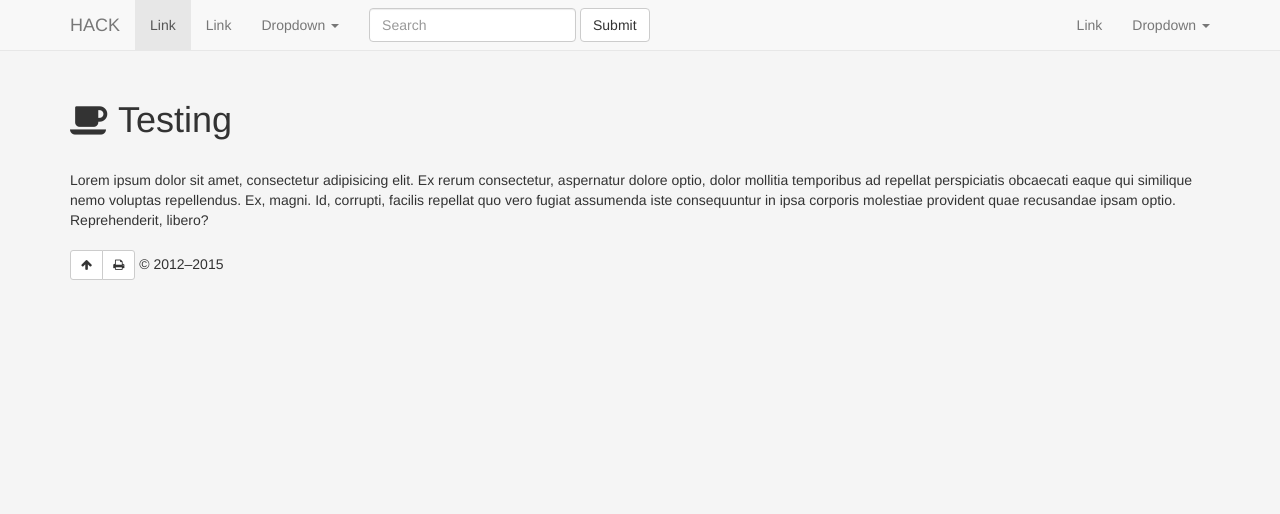
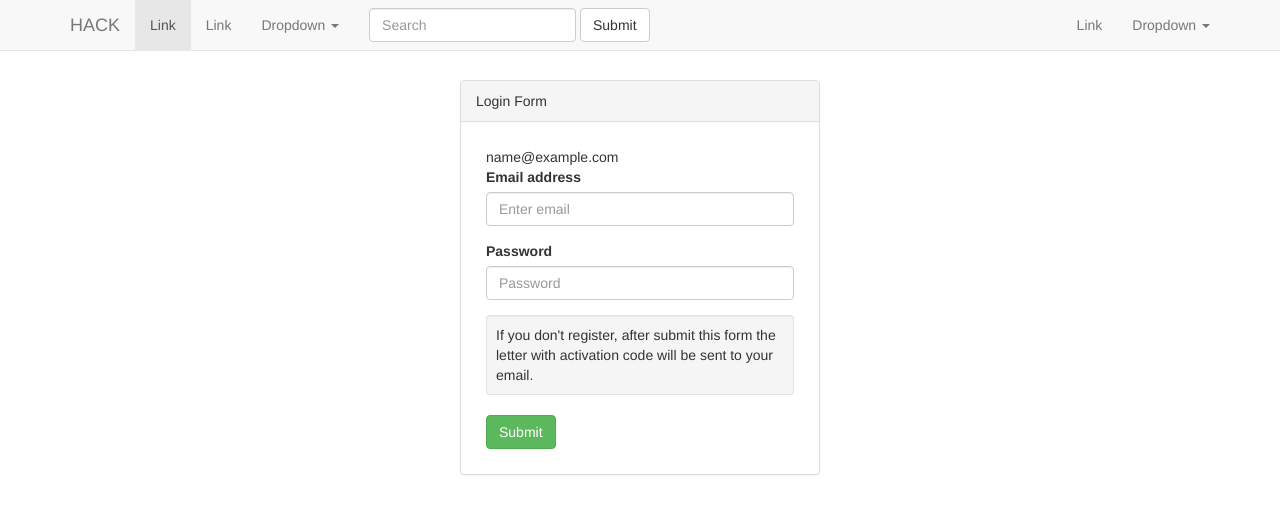
Before and after one commit to sigorilla/joinme, a Django app: template templates/mipt_hack_server/base.html in a window 1280 px wide. Shown: the top 514 px of the page. Run offline with Django 3.2, Linux system fonts and the light colour scheme; the template is opened without the code that fills it: most values are stand-ins (such as "Sample title", 1, 10 or a date in 2020); some libraries are stand-ins or nearby versions.

Commit message:
main page with emails

```diff
--- a/static/mipt_hack_server/css/style.css
+++ b/static/mipt_hack_server/css/style.css
@@ -1,6 +1,6 @@
 body {
 	padding-top: 70px;
-	background-color: whitesmoke;
+	/*background-color: whitesmoke;*/
 }
 
 #header,
@@ -8,3 +8,7 @@ body {
 #footer {
 	padding: 10px 0;
 }
+
+#loginForm {
+	padding: 10px;
+}
--- a/static/mipt_hack_server/js/main.js
+++ b/static/mipt_hack_server/js/main.js
@@ -1,18 +1,22 @@
 var HACK;
 
-$( document ).ready( function() {
+$( document ).ready( function () {
 
-	HACK = ( function() {
+	HACK = ( function () {
 
-		var _init = function() {
+		var $loginForm = $( "#loginForm" );
+
+		var regEmail = /.+@.+\..+/i;
+
+		var _init = function () {
 			console.log( "HACK is running." );
 
 			_addListener();
 		};
 
-		var _addListener = function() {
+		var _addListener = function () {
 
-			$( "[data-fire]" ).click( function() {
+			$( "[data-fire]" ).click( function () {
 				var fire = $( this ).data( "fire" );
 				if ( fire == "totop" ) {
 					$( "html, body" ).animate( { scrollTop: 0 } );
@@ -20,6 +24,38 @@ $( document ).ready( function() {
 				if ( fire == "print" ) {
 					window.print();
 				}
+			} );
+
+			$loginForm.find( "[data-type=submit]" ).click( function ( event ) {
+				event.preventDefault();
+
+				var checkin = true;
+
+				$( this ).parent( ".form-group" ).removeClass( "has-error has-success" );
+				var $email = $( this ).parents( "#loginForm" ).find( "input[name=email]" );
+				var $password = $( this ).parents( "#loginForm" ).find( "input[name=password]" );
+
+				if ( $email !== undefined ) {
+					if ( !regEmail.test( $email.val() ) ) {
+						$email.parent( ".form-group" ).addClass( "has-error" );
+					} else {
+						$email.parent( ".form-group" ).addClass( "has-success" );
+					}
+				}
+
+				if ( $password.val().length == 0 ) {
+					$password.parent( ".form-group" ).addClass( "has-error" );
+				} else {
+					$password.parent( ".form-group" ).addClass( "has-success" );
+				}
+
+				if ( $loginForm.find( ".form-group.has-success" ).length == 2 ) {
+					$loginForm.submit();
+				}
+			} );
+
+			$loginForm.find( "input" ).on( "focus", function ( event ) {
+				$( this ).parent( ".form-group" ).removeClass( "has-error" );
 			} );
 
 		};
--- a/templates/mipt_hack_server/base.html
+++ b/templates/mipt_hack_server/base.html
@@ -3,26 +3,27 @@
 <html lang="en" prefix="og: http://ogp.me/ns#">
 {% block head %}
 	<head>
-		<meta charset="UTF-8">
+		<meta charset="utf-8">
+		<meta http-equiv="X-UA-Compatible" content="IE=edge">
+		<meta name="viewport" content="width=device-width, initial-scale=1">
 		<title>{% block title %}{{ page_title|default:"Homepage" }} | MIPT{% endblock title %}</title>
-		<meta name="viewport" content="width=device-width, initial-scale=1.0">
 		<!--[if lt IE 9]>
-		<script src="//html5shiv.googlecode.com/svn/trunk/html5.js"></script>
+		<script src="https://oss.maxcdn.com/html5shiv/3.7.2/html5shiv.min.js"></script>
+		<script src="https://oss.maxcdn.com/respond/1.4.2/respond.min.js"></script>
 		<![endif]-->
+
 		<meta name="title" content="{{ page_title|default:"MIPT" }}">
 		<meta name="author" content="Igor Stepanov">
 		<meta name="description" content="Homepage">
 		<meta property="og:title" content="{{ page_title|default:"MIPT" }}">
 		<meta property="og:type" content="website">
 		<meta property="og:url" content="{{ current_uri }}">
+
 		<link rel="icon" type="image/x-icon" href="{% static "images/favicon.png" %}">
+
 		<link rel="stylesheet" href="https://maxcdn.bootstrapcdn.com/bootstrap/3.3.4/css/bootstrap.min.css">
 		<link rel="stylesheet" href="https://maxcdn.bootstrapcdn.com/font-awesome/4.3.0/css/font-awesome.min.css">
 		<link rel="stylesheet" href="{% static "mipt_hack_server/css/style.css" %}?v=0.0.1">
-		<script src="https://code.jquery.com/jquery-2.1.3.min.js"></script>
-		<script src="https://maxcdn.bootstrapcdn.com/bootstrap/3.3.4/js/bootstrap.min.js"></script>
-		<script src="{% static "mipt_hack_server/js/main.js" %}?v=0.0.3"></script>
-		{% block end_script %}{% endblock end_script %}
 		{% block head_script %}{% endblock head_script %}
 	</head>
 {% endblock head %}
@@ -37,7 +38,7 @@
 				<span class="icon-bar"></span>
 				<span class="icon-bar"></span>
 			</button>
-			<a class="navbar-brand" href="/">HACK</a>
+			<a class="navbar-brand" href="/test/">HACK</a>
 		</div>
 
 		<div class="collapse navbar-collapse" id="bs-example-navbar-collapse-1">
@@ -80,15 +81,12 @@
 				</li>
 			</ul>
 		</div>
-		{# {% load menu_top %} #}
-		{# {% show_menu %} #}
-		{# {% include "nav.html" %} #}
 	{% endblock navigation %}
 	</div>
 </nav>
 
 {% block header %}
-<header id="header">
+<header id="header" class="hidden">
 	<div class="container">
 		<h1>{% block page_title %} <i class="fa fa-{{ fa|default:'coffee' }}"></i> {{ page_title|default:"Testing" }} {% endblock page_title %}</h1>
 	</div>
@@ -99,11 +97,36 @@
 <div id="main">
 	<div class="container">
 	{% block page %}
-		<div>Lorem ipsum dolor sit amet, consectetur adipisicing elit. Ex rerum consectetur, aspernatur dolore optio, dolor mollitia temporibus ad repellat perspiciatis obcaecati eaque qui similique nemo voluptas repellendus. Ex, magni. Id, corrupti, facilis repellat quo vero fugiat assumenda iste consequuntur in ipsa corporis molestiae provident quae recusandae ipsam optio. Reprehenderit, libero?</div>
-	{% endblock page %}</div>
+		<div class="row">
+			<div class="col-md-4 col-md-offset-4">
+				<div class="panel panel-default bg-info">
+					<div class="panel-heading">Login Form</div>
+					<div class="panel-body">
+						<form method="post" id="loginForm">
+							{% csrf_token %}
+							{{ email }}
+							<div class="form-group">
+								<label class="control-label" for="email">Email address</label>
+								<input type="email" class="form-control" id="email" name="email" placeholder="Enter email">
+							</div>
+							<div class="form-group">
+								<label class="control-label" for="password">Password</label>
+								<input type="password" class="form-control" id="password" name="password" placeholder="Password">
+							</div>
+							<div class="well well-sm">
+								If you don't register, after submit this form the letter with activation code will be sent to your email.
+							</div>
+							<button data-type="submit" class="btn btn-default btn-success">Submit</button>
+						</form>
+					</div>
+				</div>
+			</div>
+		</div>
+	{% endblock page %}
+	</div>
 </div>
 
-<footer id="footer">
+<footer id="footer" class="hidden">
 	<div class="container">
 	{% block footer %}
 		<div>
@@ -146,5 +169,9 @@
 <noscript><div><img src="//mc.yandex.ru/watch/28303306" style="position:absolute; left:-9999px;" alt="" /></div></noscript>
 <!-- /Yandex.Metrika counter -->
 
+<script src="https://code.jquery.com/jquery-2.1.3.min.js"></script>
+<script src="https://maxcdn.bootstrapcdn.com/bootstrap/3.3.4/js/bootstrap.min.js"></script>
+<script src="{% static "mipt_hack_server/js/main.js" %}?v=0.0.3"></script>
+{% block end_script %}{% endblock end_script %}
 </body>
 </html>
```
Also changed, not shown: views.py (+12 -1 lines).
